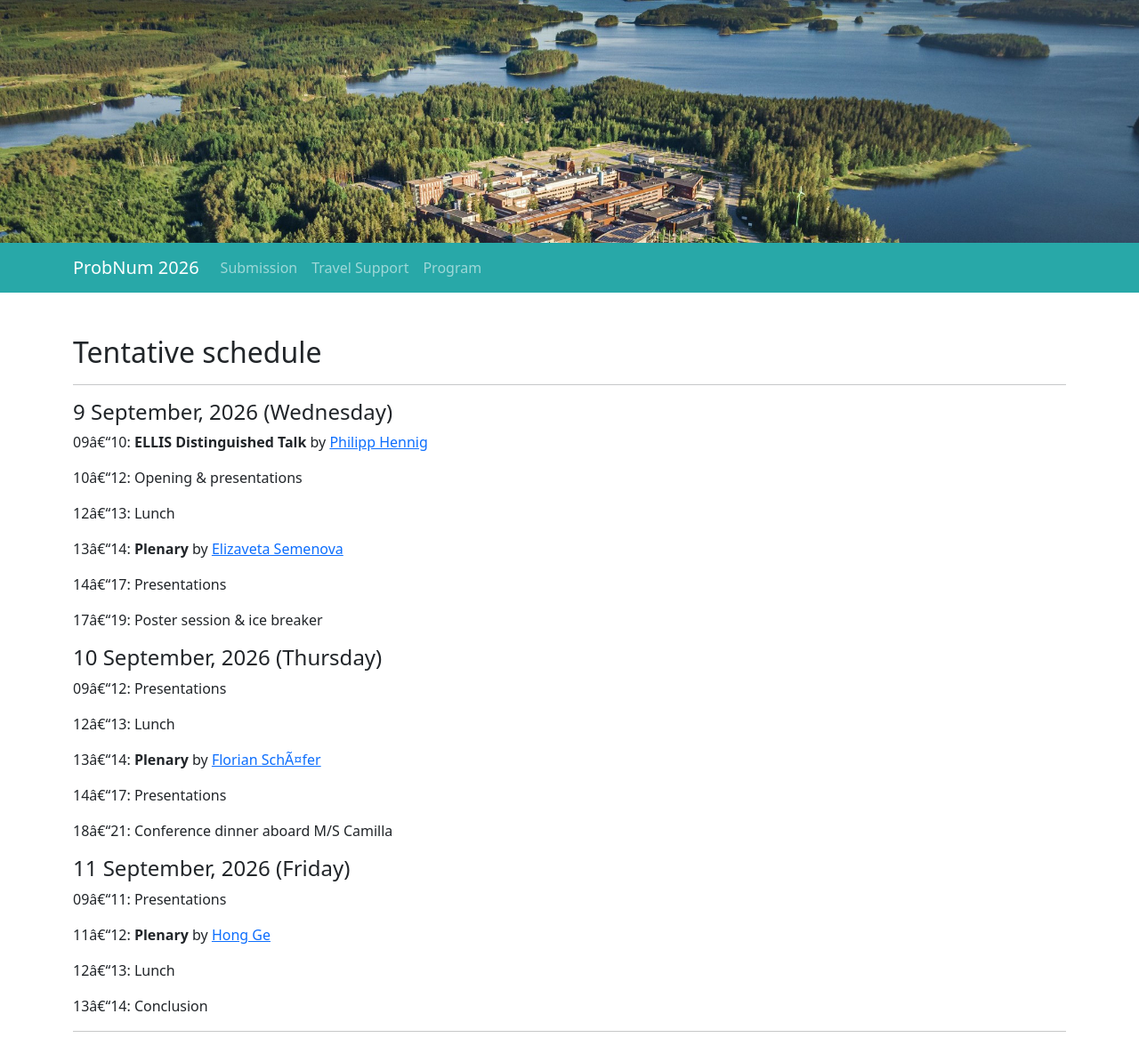
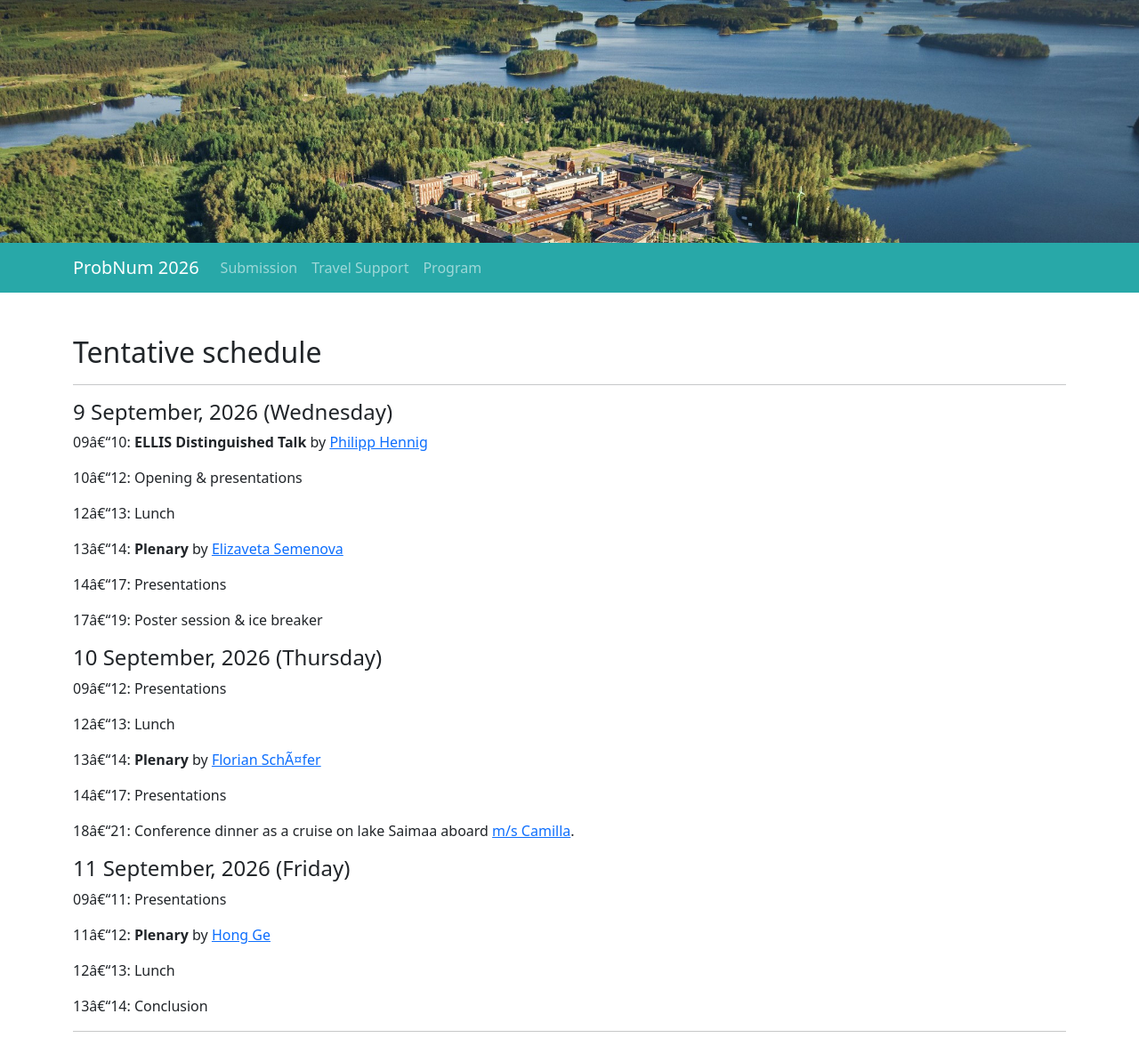
Before and after one commit to probnum2026/probnum2026.github.io, a Jekyll site: the page built from schedule.md, in a window 1280 px wide. Shown: the whole page at 89% size. Built offline with Jekyll 4.4.1, drawn with Linux system fonts in a browser that asks for light colours; nearby versions of some CDN libraries.

Commit message:
some edits

```diff
--- a/schedule.md
+++ b/schedule.md
@@ -31,7 +31,7 @@ header_image: LUT.jpg
 
 14&ndash;17: Presentations
 
-18&ndash;21: Conference dinner aboard M/S Camilla
+18&ndash;21: Conference dinner as a cruise on lake Saimaa aboard [m/s Camilla](https://karelialines.fi/in-english/).
 
 #### 11 September, 2026 (Friday)
 
```
